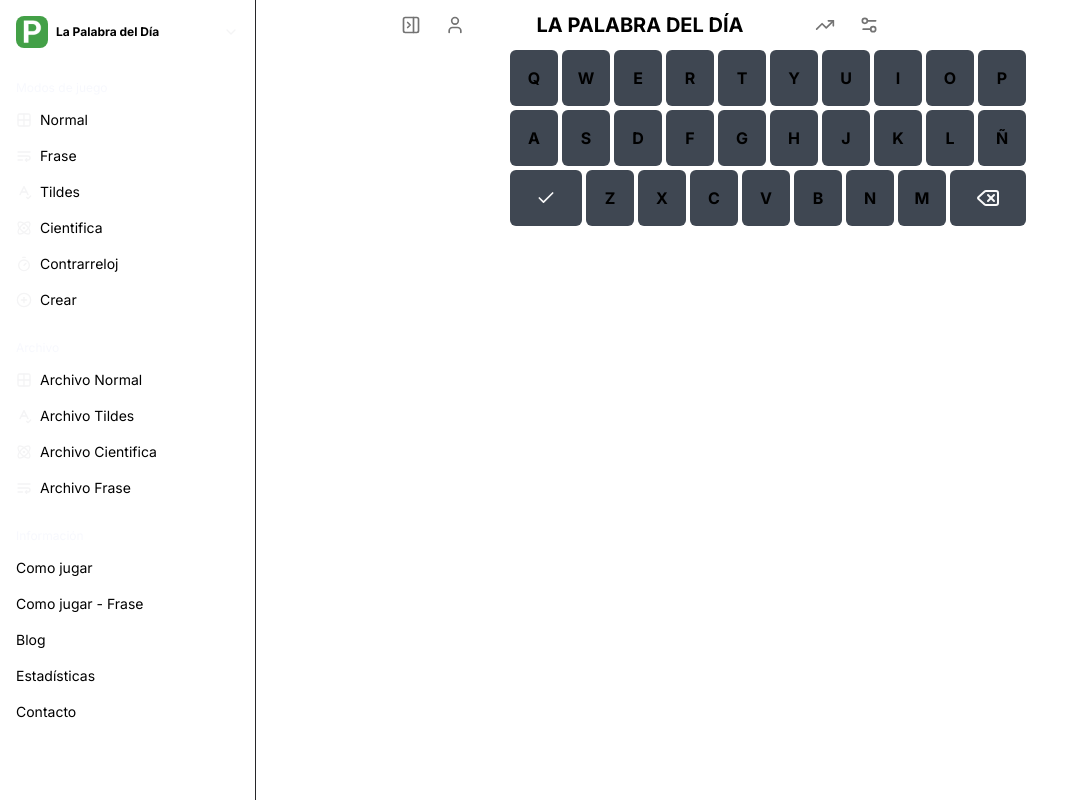
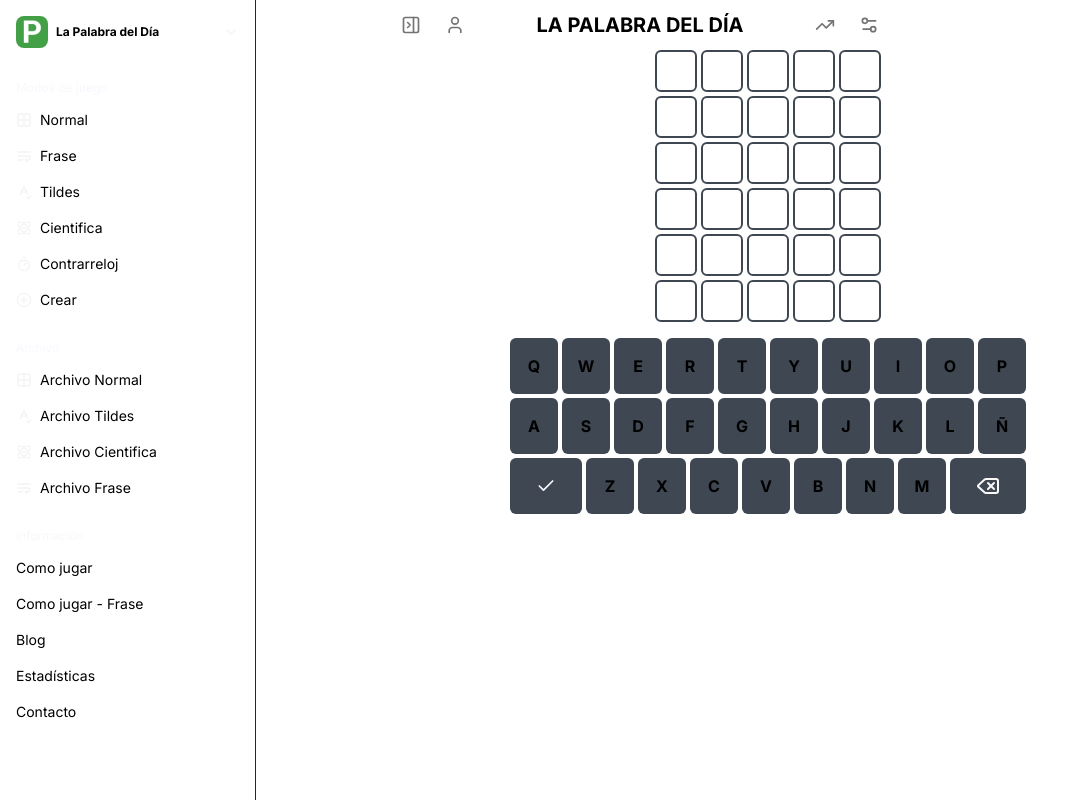
Before and after one commit to Alejandro10m10/wordle, a React (Vite) app: page / in a window 1280 px wide. Shown: the whole page, without its empty margins (0-1073 px from the left). Built offline with nearby package versions, Linux system fonts and the light colour scheme.

Commit message:
add board html design & styles

```diff
--- a/src/wordle/components/GuessBoard.tsx
+++ b/src/wordle/components/GuessBoard.tsx
@@ -1,7 +1,20 @@
+import { BOARD_COLUMNS_ARRAY, BOARD_ROWS_ARRAY } from "../constants";
+import { GuessKeyBox } from "./GuessKeyBox";
+
 export const GuessBoard = () => {
   return (
-    <>
-      <div>GuessBoard</div>
-    </>
+    <div className="keyboard-guess flex items-center gap-1 flex-col w-full">
+      {BOARD_COLUMNS_ARRAY.map((_, rowIndex) => (
+        <div key={`keyboard-guess-row-${rowIndex}`} className="flex gap-1">
+          {BOARD_ROWS_ARRAY.map((_, columnIndex) => (
+            <GuessKeyBox
+              key={`keyboard-guess-column-${columnIndex}`}
+              row={rowIndex}
+              column={columnIndex}
+            />
+          ))}
+        </div>
+      ))}
+    </div>
   );
 };
--- a/src/wordle/components/GuessKeyBox.tsx
+++ b/src/wordle/components/GuessKeyBox.tsx
@@ -1,7 +1,13 @@
-export const GuessKeyBox = () => {
+import { GuessKeyBoxProps } from "../types";
+
+export const GuessKeyBox: React.FC<GuessKeyBoxProps> = ({ row, column }) => {
+  const isFirstRow = row === 0;
   return (
-    <>
-      <div>GuessKeyBox</div>
-    </>
+    <div
+      {...(isFirstRow ? { tabIndex: 0 } : {})}
+      className={`w-10.5 h-10.5 rounded-md border-2 border-gray-400 ${
+        isFirstRow ? "focus:border-white cursor-pointer" : ""
+      } `}
+    ></div>
   );
 };
--- a/src/wordle/components/Keyboard.tsx
+++ b/src/wordle/components/Keyboard.tsx
@@ -5,7 +5,7 @@ export const Keyboard = () => {
   return (
     <div className="keyboard flex items-center gap-1 flex-col w-full">
       {KEY_BOARD_ARR.map((keyBoardRow, rowIndex) => (
-        <div key={`row-${rowIndex}`} className="flex gap-1">
+        <div key={`keyboard-row-${rowIndex}`} className="flex gap-1">
           {keyBoardRow.map((key) => (
             <KeyBox key={key} keyValue={key} />
           ))}
--- a/src/wordle/constants/index.ts
+++ b/src/wordle/constants/index.ts
@@ -1,4 +1,13 @@
 import { SpecialCharacter } from "../enums";
+
+export const BOARD_ROWS: number = 5;
+export const BOARD_COLUMNS: number = 6;
+
+export const BOARD_ROWS_ARRAY = Array.from({ length: BOARD_ROWS }, (_, i) => i);
+export const BOARD_COLUMNS_ARRAY = Array.from(
+  { length: BOARD_COLUMNS },
+  (_, i) => i
+);
 
 export const KEY_BOARD_ARR: string[][] = [
   ["Q", "W", "E", "R", "T", "Y", "U", "I", "O", "P"],
--- a/src/wordle/types/index.ts
+++ b/src/wordle/types/index.ts
@@ -11,6 +11,11 @@ export type WordleLayoutProps = {
   children: React.ReactNode;
 };
 
+export type GuessKeyBoxProps = {
+  row: number;
+  column: number;
+};
+
 export interface KeyBoxProps {
   keyValue: string;
 }
--- a/src/wordle/views/NormalView.tsx
+++ b/src/wordle/views/NormalView.tsx
@@ -1,9 +1,10 @@
-import { Keyboard } from "../components";
+import { GuessBoard, Keyboard } from "../components";
 
 export const NormalView = () => {
   return (
-    <>
+    <div className="grid gap-4">
+      <GuessBoard />
       <Keyboard />
-    </>
+    </div>
   );
 };
```
